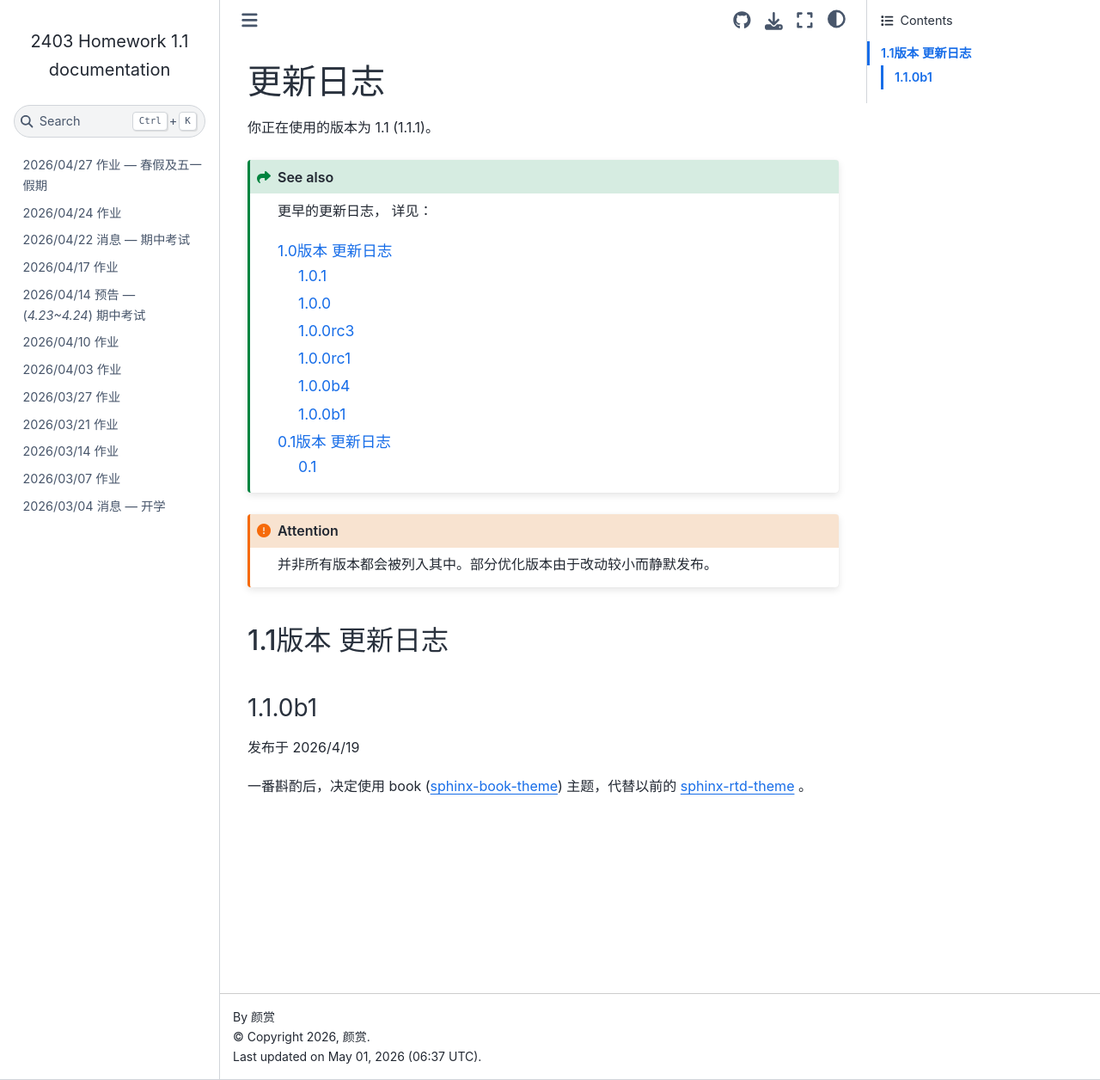
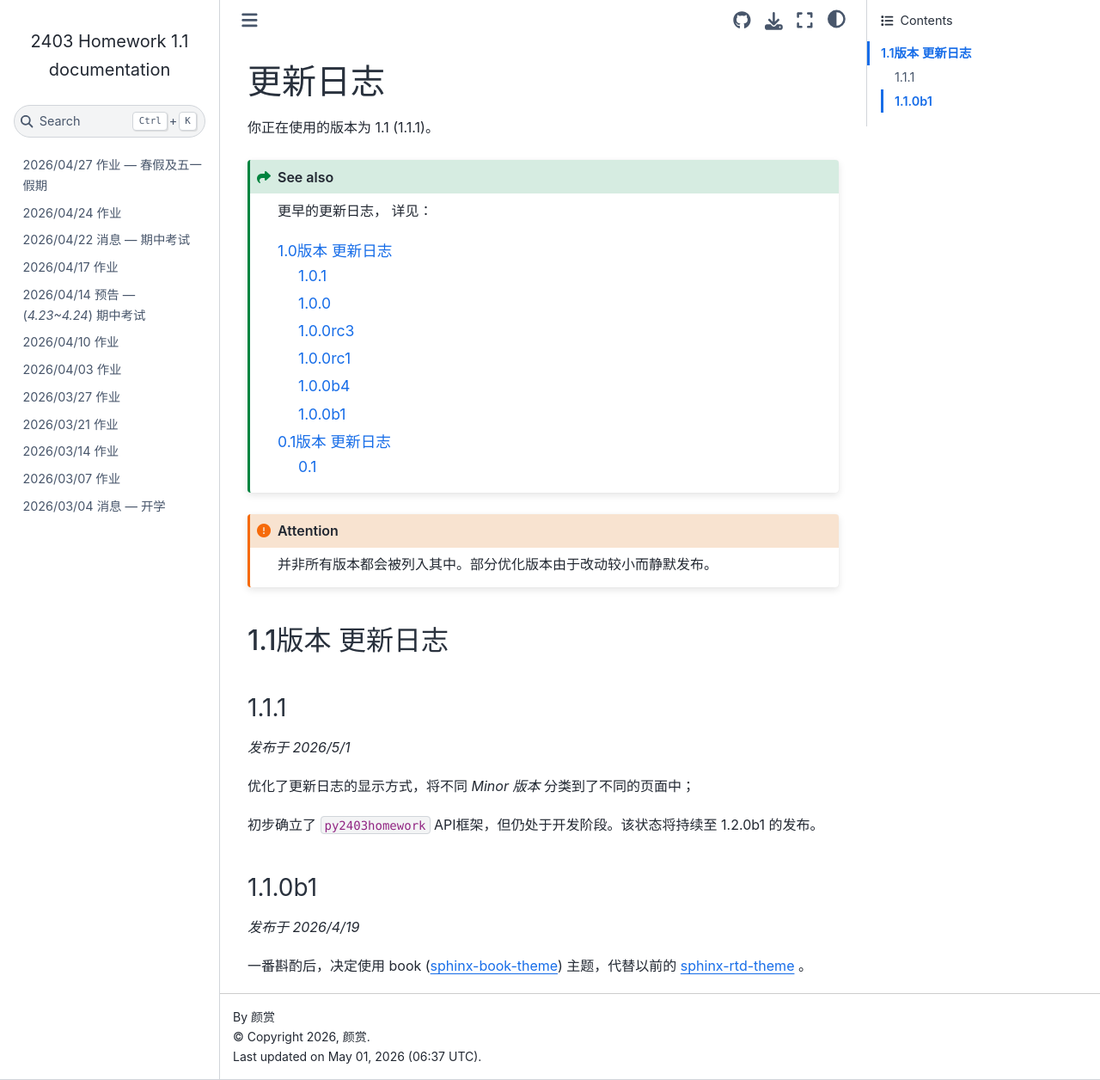
Before and after one commit to Sail-in-1024/2403-Homework, a Sphinx documentation site: the page built from docs/source/update-logs/index.rst, in a window 1280 px wide and 1256 px high. Shown: the whole window at 86% size. Built offline with Sphinx 7.4.7 and the Sphinx Book theme 1.1.4, drawn with Linux system fonts in a browser that asks for light colours; cross-references to code outside the pages are shown as plain code.

Commit message:
更新 index.rst
增加 1.1.1 版本说明

```diff
--- a/docs/source/update-logs/index.rst
+++ b/docs/source/update-logs/index.rst
@@ -22,10 +22,19 @@
 1.1版本 更新日志
 ================
 
+1.1.1
+-----
+
+*发布于 2026/5/1*
+
+优化了更新日志的显示方式，将不同 *Minor 版本* 分类到了不同的页面中；
+
+初步确立了 :module:`py2403homework` API框架，但仍处于开发阶段。该状态将持续至 1.2.0b1 的发布。
+
 1.1.0b1
 -------
 
-发布于 2026/4/19
+*发布于 2026/4/19*
 
 一番斟酌后，决定使用 book (`sphinx-book-theme`_) 主题，代替以前的 `sphinx-rtd-theme`_ 。
 
```
